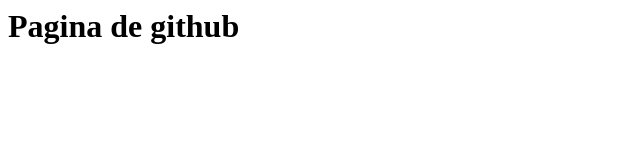
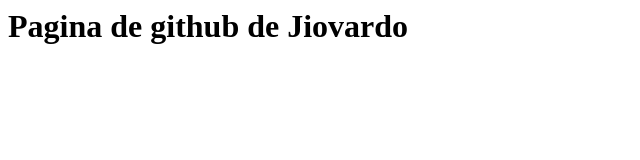
Before and after one commit to jiovardo1977ey/jiovardo1977ey.github.io, a plain HTML site: page index.html in a window 1280 px wide. Shown: the whole page, without its empty margins (0-640 px from the left). Drawn offline with Linux system fonts and the light colour scheme.

Commit message:
Update index.html

```diff
--- a/index.html
+++ b/index.html
@@ -1 +1 @@
-<h1>Pagina de github</h1>
+<h1>Pagina de github de Jiovardo</h1>
```
